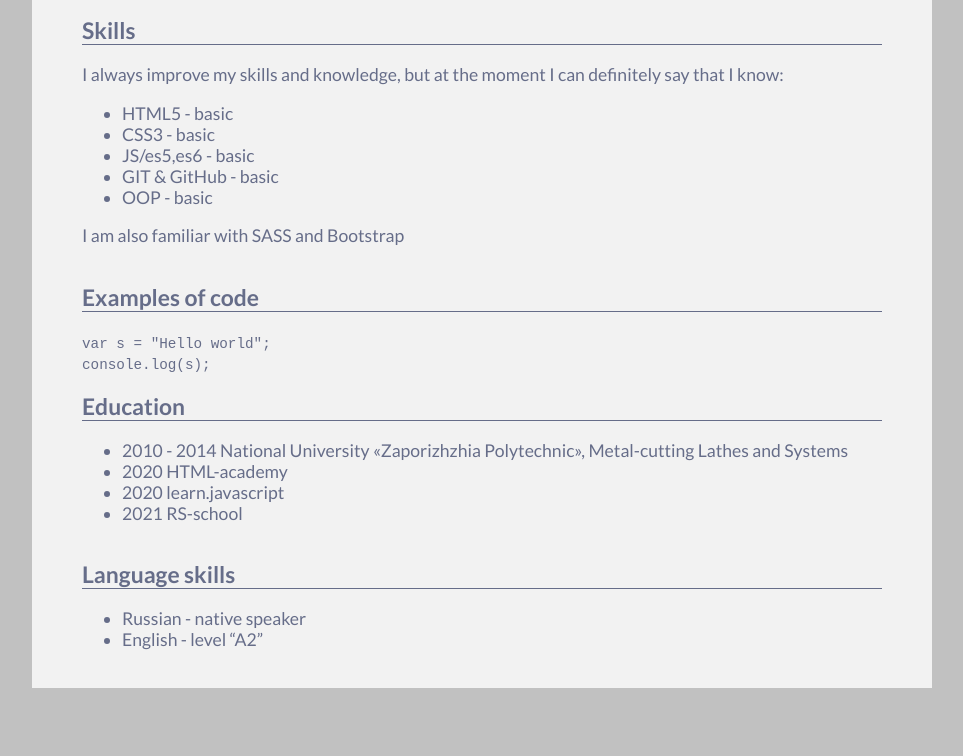
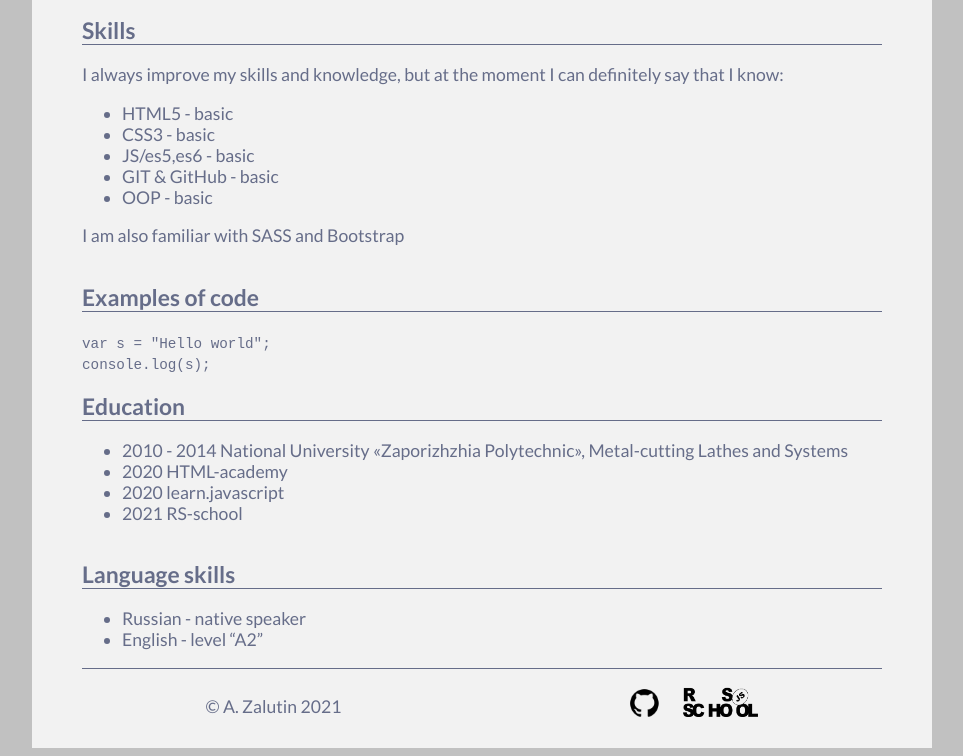
Before and after one commit to zalutin-a/rsschool-cv, a plain HTML site: page index.html in a window 1280 px wide. Shown: the part 519-1275 px from the top of the page, without its empty margins (158-1121 px from the left). Before the commit the page ends 1215 px from the top, so only its background shows below. Drawn offline with Linux system fonts and the light colour scheme.

Commit message:
feat: add footer

```diff
--- a/index.html
+++ b/index.html
@@ -13,10 +13,10 @@
 <body>
   <div class="full-content">
     <header class="preview">
-      <h1>Zalutin Andrii</h1>
+      <h1>Andrii Zalutin</h1>
       <img class="person-photo" src="imgs/my-foto.jpg" alt="Foto of person" width="300" height="400">
     </header>
-    <section class="contacts">
+    <article class="contacts">
       <h2>Contacts</h2>
       <ul class="contact-list">
         <li>Telegram: +375259273018</li>
@@ -24,7 +24,7 @@
         <li><a href="https://github.com/zalutin-a">GitHub</a></li>
         <li><a href="https://ru-ru.facebook.com/">Facebook</a></li>
       </ul>
-    </section>
+    </article>
     <section class="about-me">
         <h2 class="underline">About me</h2>
         <p>I am front-end developer with a strong wish to develop current skills and move on. I always
@@ -69,7 +69,13 @@
           <li>English - level “A2”</li>
         </ul>
     </section>
-    <footer></footer>
+    <footer>
+      <p>© A. Zalutin <time>2021</time></p>
+      <ul class="links">
+        <li><a href="https://github.com/zalutin-a"><img class="git" src="imgs/github.png" alt="GitHub logo"></a></li>
+        <li><a href="https://rs.school/js/"><img class="rss" src="imgs/rs_school_js.png" alt="RS-school logo"></a></li>
+      </ul>
+    </footer>
   </div>
 </body>
 </html>
--- a/styles/style.css
+++ b/styles/style.css
@@ -10,7 +10,8 @@ body {
                         "post-3 post-3"
                         "post-4 post-4"
                         "post-5 post-5"
-                        "post-6 post-6";
+                        "post-6 post-6"
+                        "post-8 post-8";
   grid-template-rows: repeat(6);
   grid-template-columns: repeat(2, 1fr);
   max-width: 800px;
@@ -19,7 +20,7 @@ body {
   color: #666d89;
   background-color: #F2F2F2;
   margin: auto;
-  padding: 20px 50px 20px 50px;
+  padding: 20px 50px 5px 50px;
 }
 .underline{border-bottom: solid 1px;}
 h1{font-size: 1.8em}
@@ -73,3 +74,26 @@ h2{font-size: 1.3em;}
 .language-skills{
   grid-area: post-6
 }
+
+
+footer{
+  grid-area: post-8;
+  display: flex;
+  justify-content: space-around;
+
+  align-items: center;
+  border-top: solid 1px;
+}
+.links{
+  display: flex;
+  list-style-type : none;
+}
+.git{
+  width: 35px;
+  height: 35px;
+  margin-right: 20px;
+}
+.rss{
+  width: 75px;
+  height: 30px;
+}
```
Also changed, not shown: imgs/github.png (added), imgs/rs_school_js.png (added), imgs/rs_school_js.svg (added).
